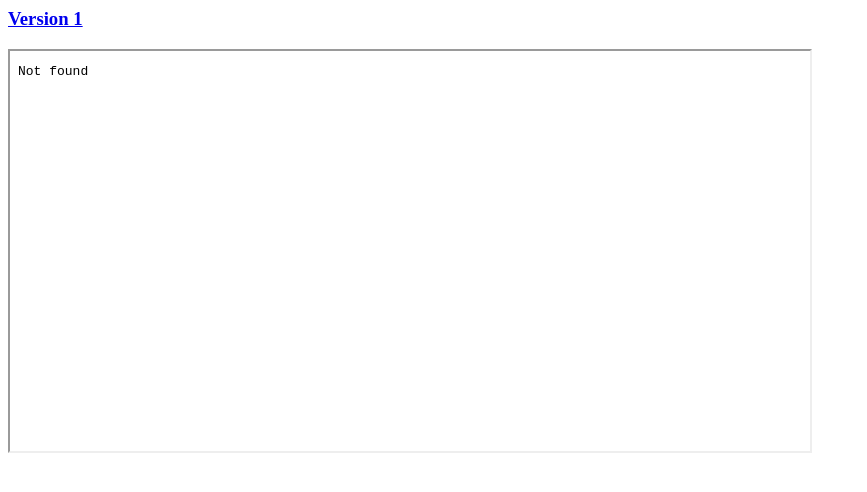
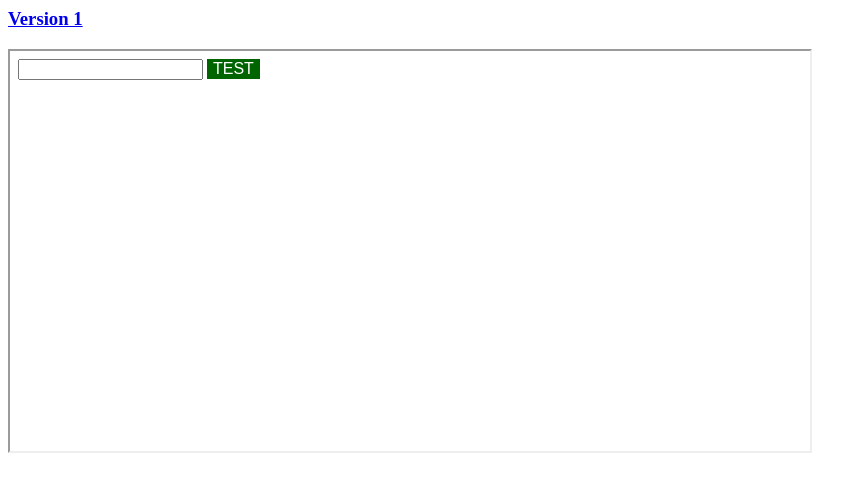
Before and after one commit to liuyue1398/INF1339-week6, a plain HTML site: page docs/index.html in a window 1280 px wide. Shown: the whole page, without its empty margins (0-867 px from the left). Drawn offline with Linux system fonts and the light colour scheme.

Commit message:
Add files via upload

```diff
--- a/docs/index.html
+++ b/docs/index.html
@@ -4,6 +4,6 @@
 </head>
 <body>
 <h3><a href="iteration1.html">Version 1</a></h3>
-    <iframe src="iteration00.html" height="400px" width="800px"></iframe>
+    <iframe src="iteration1.html" height="400px" width="800px"></iframe>
 </body>
 </html>
```
